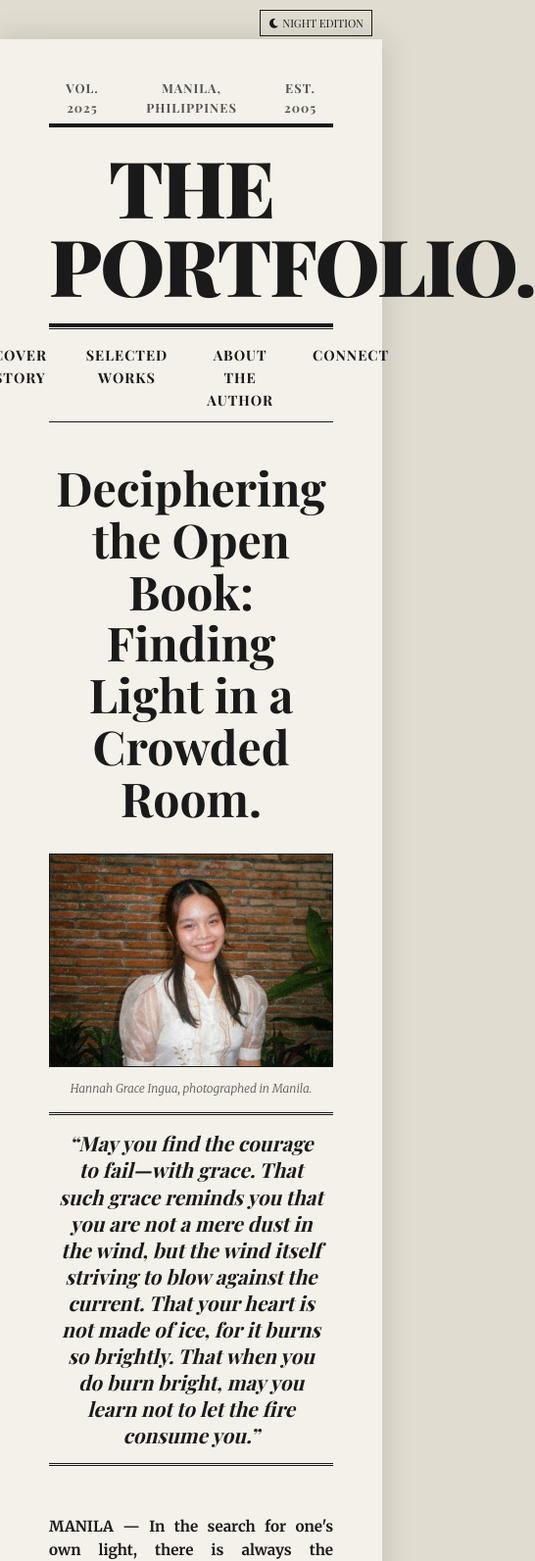
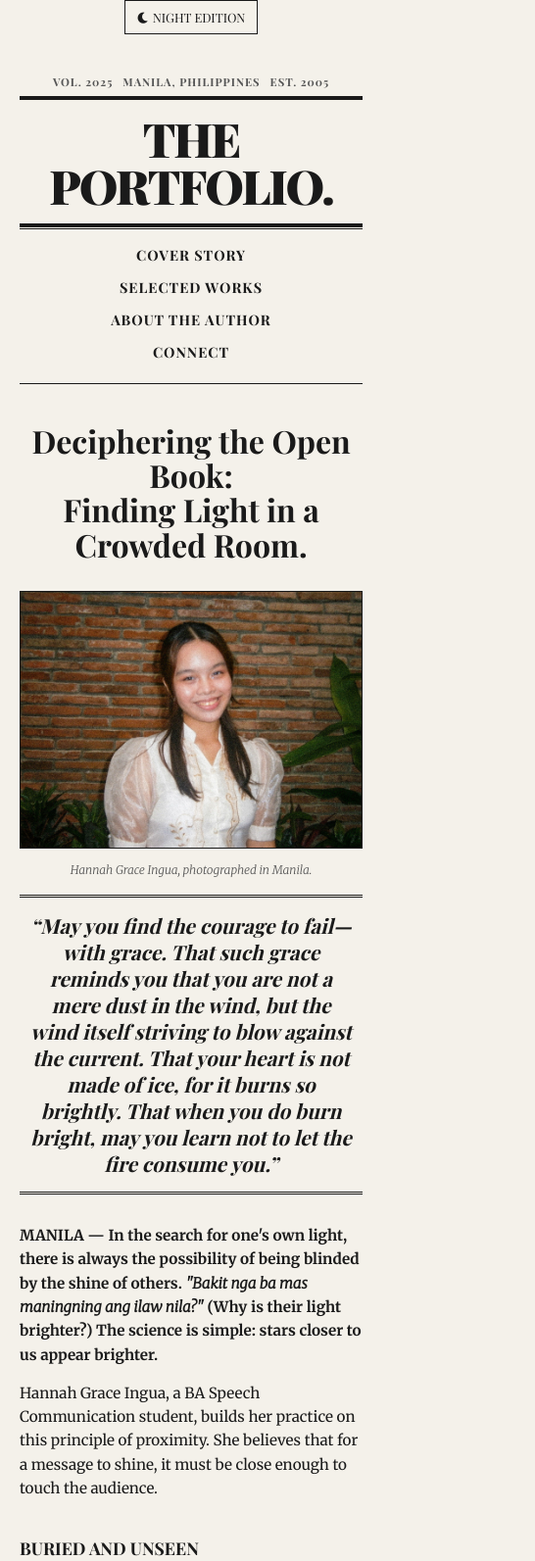
Before and after one commit to CRIMSON0731/Hannah-Grace-Ingua-portfolio, a plain HTML site: page index.html in a window 390 px wide. Shown: the top 1593 px of the page at 98% size, 546 px wide, since content can reach past the window. Drawn offline with nearby package versions, Linux system fonts and the light colour scheme.

Commit message:
Update styles.css

```diff
--- a/styles.css
+++ b/styles.css
@@ -476,34 +476,113 @@ body {
     color: var(--ink-secondary);
 }
 
-/* --- MOBILE RESPONSIVE --- */
+/* --- MOBILE RESPONSIVE (UPDATED) --- */
 @media (max-width: 768px) {
-    .story-content { grid-template-columns: 1fr; }
-    .story-image-col { order: -1; margin-bottom: 20px; }
-    .news-grid { grid-template-columns: 1fr; }
+    /* 1. Make the paper fill more of the screen */
+    body {
+        padding: 0;
+        background-color: var(--bg-paper); /* Seamless look on mobile */
+    }
+
+    .paper-container {
+        padding: 20px 20px; /* Reduce padding so text has room */
+        box-shadow: none; /* Flat look for mobile is cleaner */
+        width: 100%;
+    }
+
+    /* 2. Shrink the massive Newspaper Title */
+    .newspaper-title {
+        font-size: 3rem; /* Reduced from 5rem to fit screen */
+        line-height: 1;
+        margin: 15px 0;
+    }
+
+    .masthead-meta {
+        font-size: 0.7rem;
+        flex-wrap: wrap;
+        justify-content: center;
+        gap: 10px;
+    }
+
+    /* 3. Stack the Navigation Links */
+    .news-nav {
+        flex-direction: column;
+        gap: 10px;
+        padding-bottom: 20px;
+    }
+
+    /* 4. Fix the Main Story Layout (Image on top) */
+    .story-content {
+        grid-template-columns: 1fr; /* Single column */
+        gap: 20px;
+    }
+
+    .story-image-col {
+        order: -1; /* Moves image to the top */
+        margin-bottom: 10px;
+    }
+
+    .headline {
+        font-size: 2rem; /* Smaller headline */
+    }
+
+    /* 5. Switch to Left Align text on mobile (Justify looks bad on thin screens) */
+    .story-column {
+        text-align: left;
+    }
+
+    /* 6. Selected Works: Stack them with dashed lines */
+    .news-grid {
+        grid-template-columns: 1fr;
+    }
+
     .news-item {
         border-right: none;
-        border-bottom: 1px solid var(--border-color);
+        border-bottom: 1px dashed var(--border-color); /* Vintage dash style */
         padding-right: 0;
         padding-bottom: 20px;
         margin-bottom: 20px;
     }
-    .author-layout { grid-template-columns: 1fr; text-align: center; }
-    .author-text { text-align: left; }
+
+    .news-item:last-child {
+        border-bottom: none;
+    }
+
+    /* 7. About Section adjustments */
+    .author-layout {
+        grid-template-columns: 1fr;
+        text-align: center;
+    }
+
+    .author-text {
+        text-align: left;
+    }
+
     .author-stats-header {
         flex-direction: column;
         gap: 5px;
         text-align: center;
+        border-bottom: 1px dashed var(--border-color);
     }
-    .author-stats-header li:not(:last-child)::after { content: ""; }
-    .connect-links-box { flex-direction: column; gap: 15px; }
+
+    .author-stats-header li:not(:last-child)::after {
+        content: ""; /* Remove dividers in stack mode */
+    }
+
+    /* 8. Connect Section */
+    .connect-links-box {
+        flex-direction: column;
+        gap: 15px;
+    }
     .separator { display: none; }
 
-    /* Move toggle button for mobile */
+    /* 9. Fix Toggle Button Position */
     .theme-toggle-btn {
-        top: 10px;
-        right: 10px;
-        padding: 5px 8px;
-        font-size: 0.7rem;
+        position: relative; /* Move it inside the flow or keep absolute */
+        top: 0;
+        right: 0;
+        margin: 0 auto 20px;
+        display: block;
+        width: fit-content;
     }
 }
```
